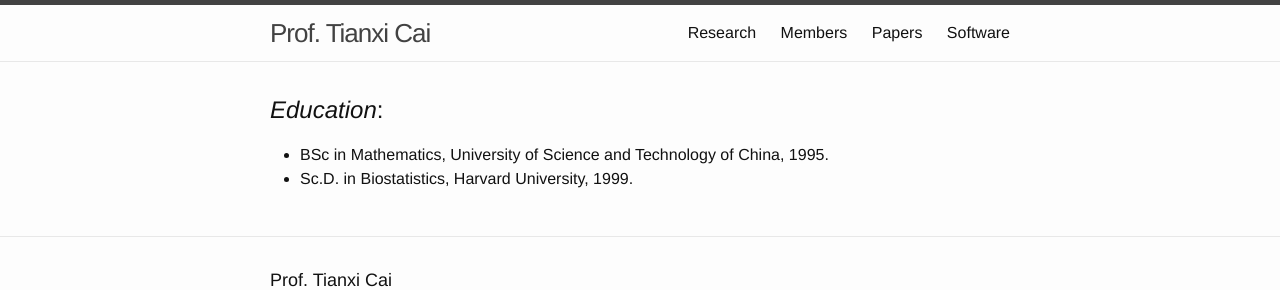
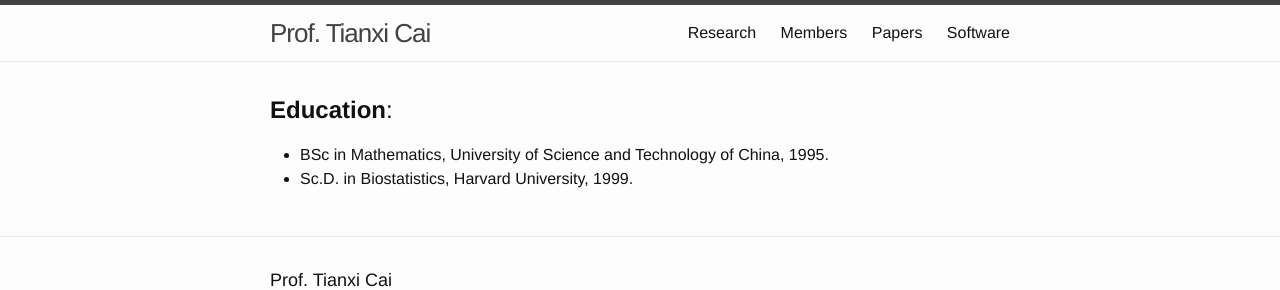
Before and after one commit to Xuanmengcai/Xuanmengcai-github-io, a Jekyll site: the page built from index.md, in a window 1280 px wide. Shown: the top 290 px of the page. Built offline with Jekyll 4.4.1, drawn with Linux system fonts in a browser that asks for light colours.

```diff
--- a/index.md
+++ b/index.md
@@ -3,7 +3,7 @@ layout: default
 ---
 
 
-## *Education*:
+## **Education**:
 
 * BSc in Mathematics, University of Science and Technology of China, 1995.
 * Sc.D. in Biostatistics, Harvard University, 1999.
```
